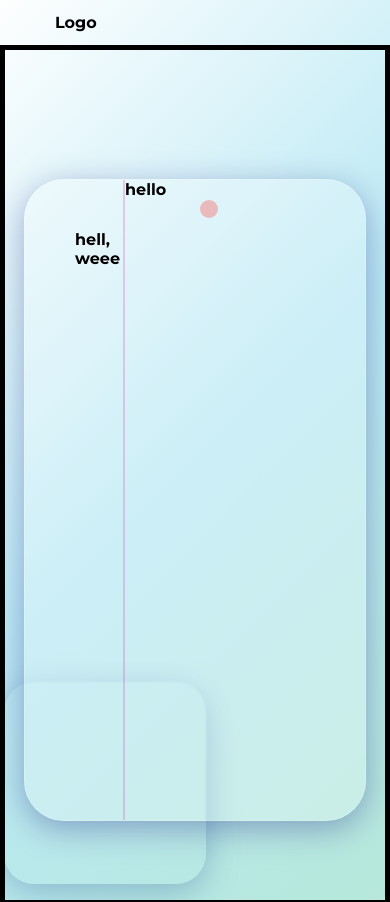
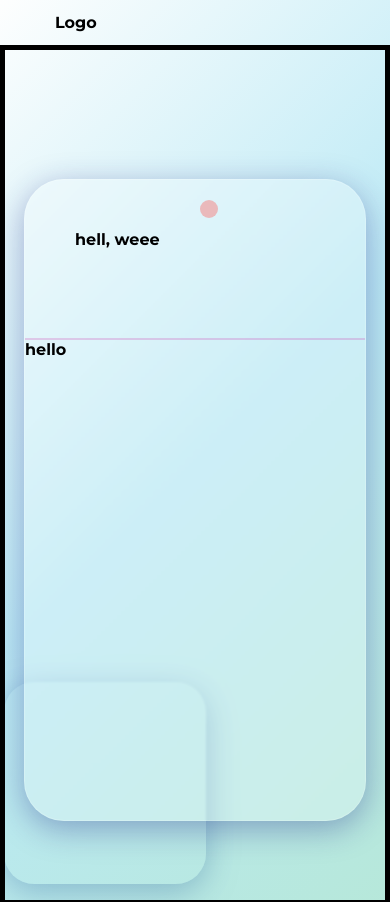
Before and after one commit to harryfung-kh/my-website, a React (Create React App) app: page / in a window 390 px wide. Shown: the top 902 px of the page. Built offline with nearby package versions, Linux system fonts and the light colour scheme.

Commit message:
glass_left property when window's size is low

```diff
--- a/src/Global/ThreeGlass.css
+++ b/src/Global/ThreeGlass.css
@@ -5,6 +5,7 @@
     display: grid;
     place-items: center;
     position: relative;
+    --glass_left_border: 2px solid rgba(202, 33, 166, 0.212);
 }
 
 #middle_glass {
@@ -17,7 +18,18 @@
 
 #middle_glass_left {
     padding: 50px 0 0 50px;
-    border-right: 2px solid rgba(202, 33, 166, 0.212);
+    border-right: var(--glass_left_border);
+}
+
+@media screen and (max-width: 575px) {
+    #middle_glass {
+        grid-template-columns: none;
+        grid-template-rows: minmax(100px, 25%) 1fr;
+    }
+    #middle_glass_left {
+        border-bottom: var(--glass_left_border);
+        border-right: none;
+    }
 }
 
 #top_glass {
```
